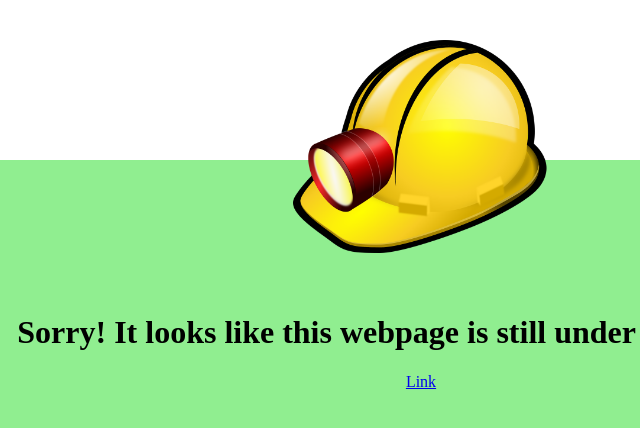
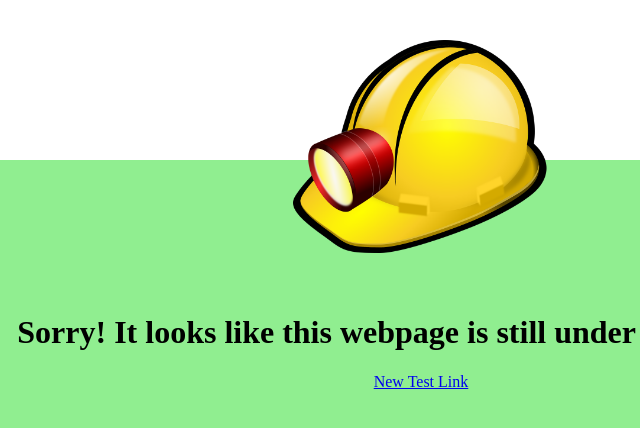
Before and after one commit to Pharaohcious/mattyounan.me, a plain HTML site: page index.html in a window 1280 px wide. Shown: the full height of the page, 219-859 px from the left. Drawn offline with Linux system fonts and the light colour scheme.

Commit message:
testing changes

```diff
--- a/index.html
+++ b/index.html
@@ -11,7 +11,7 @@
 	<div class="container centerv centerh" style="flex-direction: column;">
 		<img src="hardhat-1300442_960_720.png" alt="Construction Hat" style="width: 20%; padding: 40px;">
 		<h1>Sorry! It looks like this webpage is still under construction!</h1>
-		<a href="../MenasWebsite/index.html">Link</a>
+		<a href="../MenasWebsite/index.html">New Test Link</a>
 	</div>
 	<div style="width: 100%; height: 100%; background: lightgreen; position: fixed; top: 20%; z-index: -1;"></div>
 </body>
```
